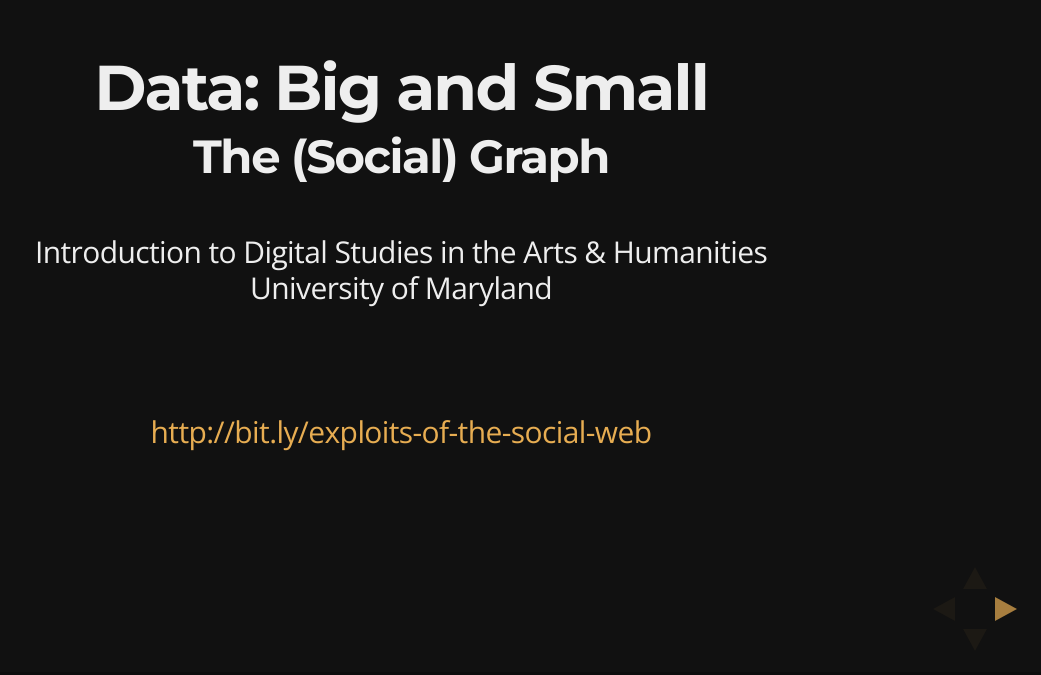
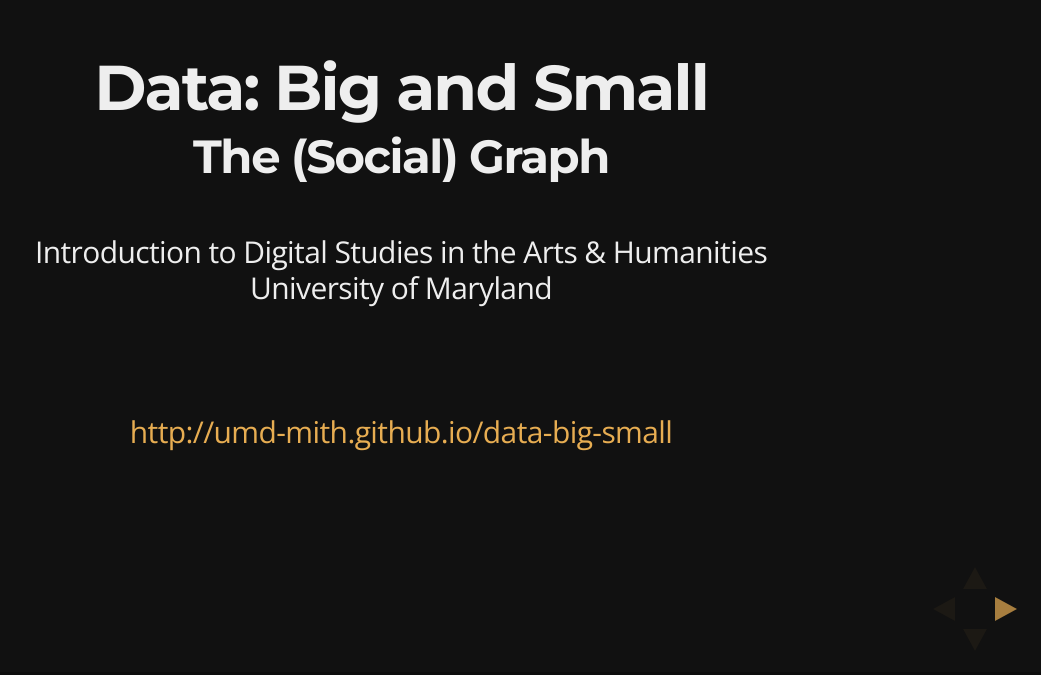
Before and after one commit to umd-mith/data-big-small, a plain HTML site: page index.html in a window 1280 px wide. Shown: the part 125-800 px from the top of the page, without its empty margins (239-1280 px from the left). Drawn offline with nearby package versions, Linux system fonts and the light colour scheme.

Commit message:
updated link

```diff
--- a/index.html
+++ b/index.html
@@ -52,7 +52,7 @@
           <br>
           <br>
           <br>
-          <a href="http://bit.ly/exploits-of-the-social-web">http://bit.ly/exploits-of-the-social-web</a>
+          <a href="http://umd-mith.github.io/data-big-small">http://umd-mith.github.io/data-big-small</a>
           <aside class="notes">
           In this series of class exercises we're going to be contextualizing
           some of the readings you've been doing about networks by taking a close
```
